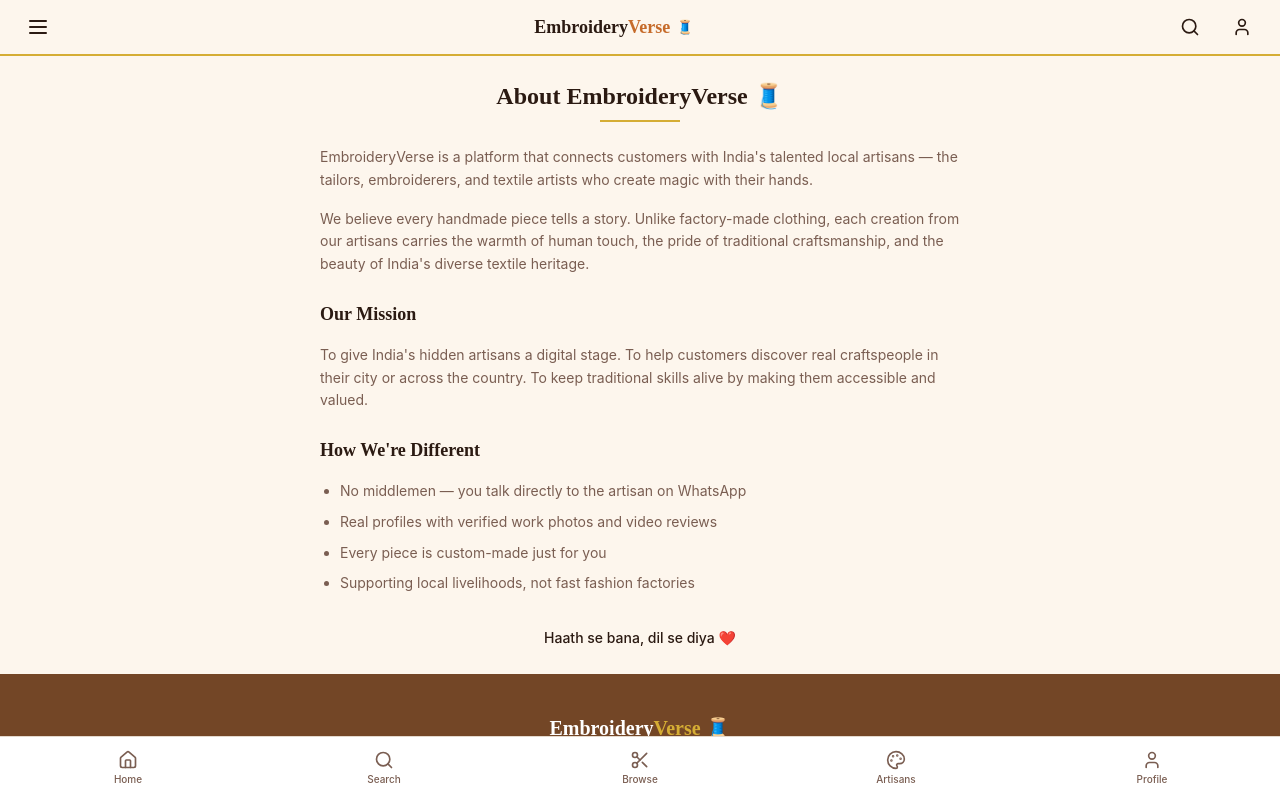
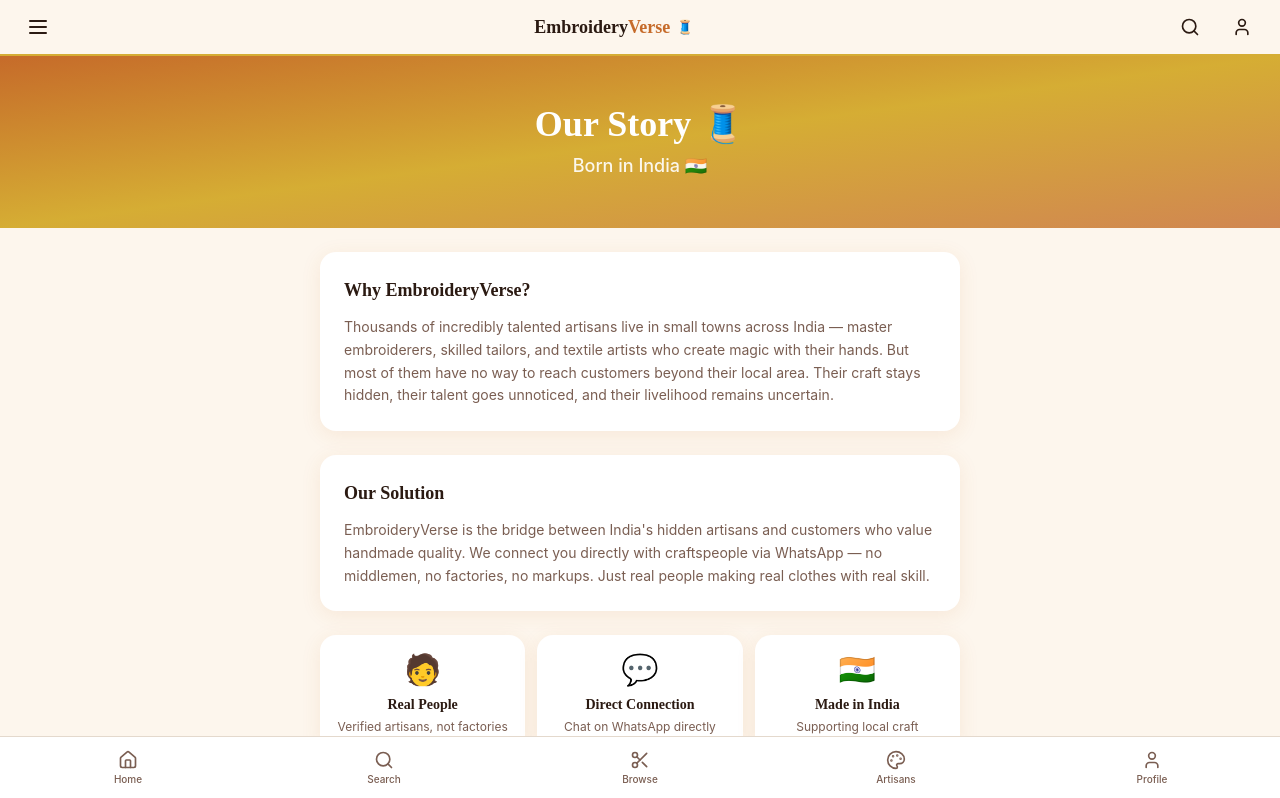
Before and after one commit to y6388259/artisan-threads, a React (Vite) app: page /about in a window 1280 px wide. Shown: the top 798 px of the page. Built offline with nearby package versions, Linux system fonts and the light colour scheme; the HTML template or start-up script is replaced by a standard one.

Commit message:
Redesigned about and added UI
Co-authored-by: y6388259 <271669325+y6388259@users.noreply.github.com>

```diff
--- a/src/pages/About.tsx
+++ b/src/pages/About.tsx
@@ -1,38 +1,65 @@
+import { Link } from "react-router-dom";
 import Layout from "@/components/Layout";
 import Footer from "@/components/Footer";
 
 const About = () => {
   return (
     <Layout>
-      <div className="px-4 py-6 max-w-2xl mx-auto">
-        <h1 className="font-heading text-2xl font-bold text-foreground text-center mb-2">About EmbroideryVerse 🧵</h1>
-        <div className="section-gold-divider mb-6" />
+      {/* Hero */}
+      <section className="bg-gradient-to-br from-primary via-accent to-primary/80 py-12 px-6 text-center">
+        <h1 className="font-heading text-3xl md:text-4xl font-bold text-primary-foreground mb-2">Our Story 🧵</h1>
+        <p className="text-primary-foreground/90 text-lg font-medium">Born in India 🇮🇳</p>
+      </section>
 
-        <div className="space-y-4 text-sm text-muted-foreground leading-relaxed">
-          <p>
-            EmbroideryVerse is a platform that connects customers with India's talented local artisans — the tailors,
-            embroiderers, and textile artists who create magic with their hands.
+      <div className="px-4 py-6 max-w-2xl mx-auto space-y-6">
+        {/* Why */}
+        <div className="card-warm p-6">
+          <h2 className="font-heading text-lg font-bold text-foreground mb-3">Why EmbroideryVerse?</h2>
+          <p className="text-sm text-muted-foreground leading-relaxed">
+            Thousands of incredibly talented artisans live in small towns across India — master embroiderers,
+            skilled tailors, and textile artists who create magic with their hands. But most of them have no way
+            to reach customers beyond their local area. Their craft stays hidden, their talent goes unnoticed,
+            and their livelihood remains uncertain.
           </p>
-          <p>
-            We believe every handmade piece tells a story. Unlike factory-made clothing, each creation from our artisans
-            carries the warmth of human touch, the pride of traditional craftsmanship, and the beauty of India's diverse
-            textile heritage.
+        </div>
+
+        {/* Solution */}
+        <div className="card-warm p-6">
+          <h2 className="font-heading text-lg font-bold text-foreground mb-3">Our Solution</h2>
+          <p className="text-sm text-muted-foreground leading-relaxed">
+            EmbroideryVerse is the bridge between India's hidden artisans and customers who value handmade quality.
+            We connect you directly with craftspeople via WhatsApp — no middlemen, no factories, no markups.
+            Just real people making real clothes with real skill.
           </p>
-          <h2 className="font-heading text-lg font-bold text-foreground pt-2">Our Mission</h2>
-          <p>
-            To give India's hidden artisans a digital stage. To help customers discover real craftspeople in their city
-            or across the country. To keep traditional skills alive by making them accessible and valued.
-          </p>
-          <h2 className="font-heading text-lg font-bold text-foreground pt-2">How We're Different</h2>
-          <ul className="list-disc pl-5 space-y-2">
-            <li>No middlemen — you talk directly to the artisan on WhatsApp</li>
-            <li>Real profiles with verified work photos and video reviews</li>
-            <li>Every piece is custom-made just for you</li>
-            <li>Supporting local livelihoods, not fast fashion factories</li>
-          </ul>
-          <p className="text-center pt-4 text-foreground font-medium">
-            Haath se bana, dil se diya ❤️
-          </p>
+        </div>
+
+        {/* Value Cards */}
+        <div className="grid grid-cols-3 gap-3">
+          <div className="card-warm p-4 text-center">
+            <div className="text-3xl mb-2">🧑</div>
+            <p className="font-heading font-bold text-sm text-foreground">Real People</p>
+            <p className="text-xs text-muted-foreground mt-1">Verified artisans, not factories</p>
+          </div>
+          <div className="card-warm p-4 text-center">
+            <div className="text-3xl mb-2">💬</div>
+            <p className="font-heading font-bold text-sm text-foreground">Direct Connection</p>
+            <p className="text-xs text-muted-foreground mt-1">Chat on WhatsApp directly</p>
+          </div>
+          <div className="card-warm p-4 text-center">
+            <div className="text-3xl mb-2">🇮🇳</div>
+            <p className="font-heading font-bold text-sm text-foreground">Made in India</p>
+            <p className="text-xs text-muted-foreground mt-1">Supporting local craft</p>
+          </div>
+        </div>
+
+        {/* CTA */}
+        <div className="flex flex-col sm:flex-row gap-3 justify-center pt-4">
+          <Link to="/register-artisan" className="btn-primary text-center text-sm px-6 py-3">
+            Register Free 🧵
+          </Link>
+          <Link to="/artisans" className="btn-outline-primary text-center text-sm px-6 py-3">
+            Find Artisans 🔍
+          </Link>
         </div>
       </div>
       <Footer />
--- a/src/pages/ArtisanListing.tsx
+++ b/src/pages/ArtisanListing.tsx
@@ -96,8 +96,13 @@ const ArtisanListing = () => {
         </div>
 
         {filtered.length === 0 && (
-          <div className="text-center py-12">
-            <p className="text-muted-foreground">No artisans found. Try a different search.</p>
+          <div className="text-center py-16">
+            <div className="text-5xl mb-4">🧵</div>
+            <p className="text-lg font-medium text-foreground mb-2">No artisans yet!</p>
+            <p className="text-sm text-muted-foreground mb-4">Be the first to join our community.</p>
+            <Link to="/register-artisan" className="btn-primary inline-block text-sm px-6 py-2">
+              Register Now
+            </Link>
           </div>
         )}
       </div>
--- a/src/pages/BrowsePage.tsx
+++ b/src/pages/BrowsePage.tsx
@@ -124,8 +124,13 @@ const BrowsePage = () => {
         )}
 
         {!loading && results.length === 0 && (
-          <div className="text-center py-12">
-            <p className="text-muted-foreground">No artisans found in this category yet.</p>
+          <div className="text-center py-16">
+            <div className="text-5xl mb-4">🪡</div>
+            <p className="text-lg font-medium text-foreground mb-2">No artisans here yet</p>
+            <p className="text-sm text-muted-foreground mb-4">This category is waiting for talented artisans.</p>
+            <Link to="/register-artisan" className="btn-primary inline-block text-sm px-6 py-2">
+              Register an Artisan
+            </Link>
           </div>
         )}
       </div>
--- a/src/pages/RegisterArtisan.tsx
+++ b/src/pages/RegisterArtisan.tsx
@@ -115,9 +115,18 @@ setUploading(false);
 
   return (
     <Layout>
+      {/* Hero Section */}
+      <section className="bg-gradient-to-br from-accent to-primary/20 py-8 px-6 text-center">
+        <h1 className="font-heading text-2xl md:text-3xl font-bold text-foreground mb-2">Join EmbroideryVerse Family 🧵</h1>
+        <p className="text-sm text-muted-foreground mb-4">Free to join. Share your craft with India.</p>
+        <div className="flex flex-wrap justify-center gap-2">
+          <span className="bg-green-100 text-green-800 text-xs font-medium px-3 py-1 rounded-full">✓ Free Profile</span>
+          <span className="bg-green-100 text-green-800 text-xs font-medium px-3 py-1 rounded-full">✓ WhatsApp Orders</span>
+          <span className="bg-green-100 text-green-800 text-xs font-medium px-3 py-1 rounded-full">✓ Instagram Promo</span>
+        </div>
+      </section>
+
       <div className="px-4 py-6 max-w-lg mx-auto">
-        <h1 className="font-heading text-2xl font-bold text-foreground text-center">Join EmbroideryVerse 🧵</h1>
-        <p className="text-sm text-muted-foreground text-center mb-6">Share your skill with all of India</p>
 
         <form onSubmit={handleSubmit} className="space-y-4">
           <div>
--- a/src/pages/SearchPage.tsx
+++ b/src/pages/SearchPage.tsx
@@ -136,8 +136,10 @@ const SearchPage = () => {
         )}
 
         {!loading && hasSearched && results.length === 0 && (
-          <div className="text-center py-12">
-            <p className="text-muted-foreground">No artisans found for your search. Try different keywords.</p>
+          <div className="text-center py-16">
+            <div className="text-5xl mb-4">😔</div>
+            <p className="text-lg font-medium text-foreground mb-2">No artisans found</p>
+            <p className="text-sm text-muted-foreground">Try different keywords or browse categories instead.</p>
           </div>
         )}
       </div>
```
